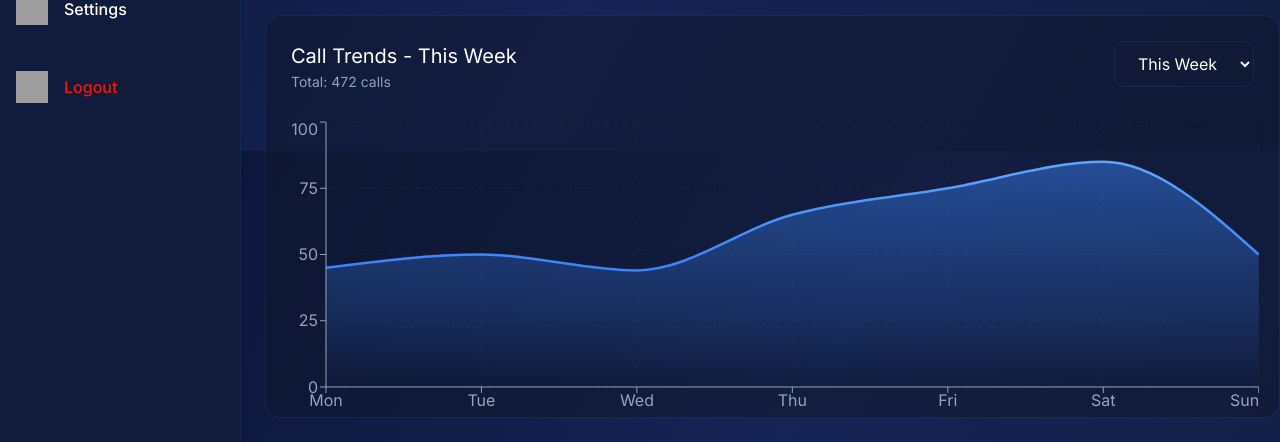
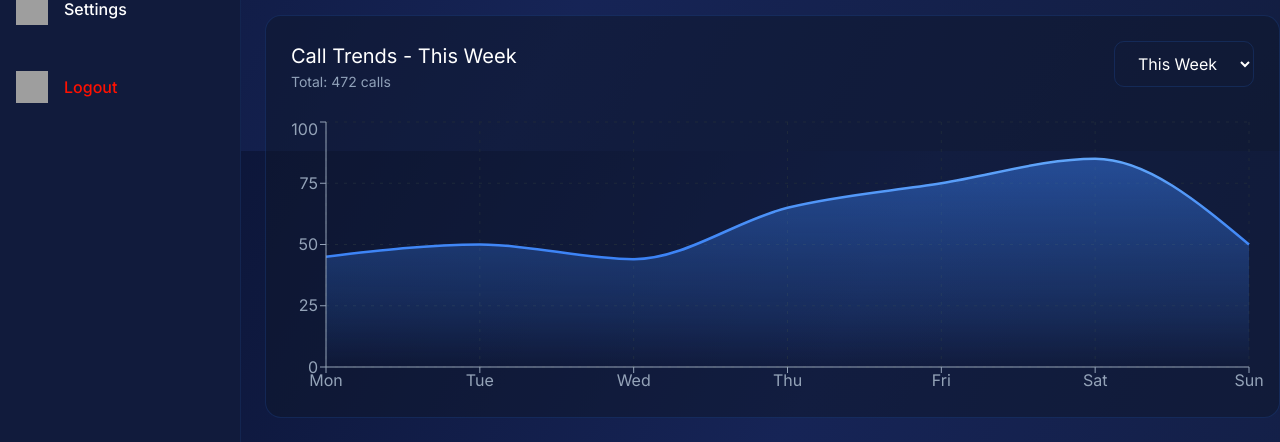
Before and after one commit to riponmondalbd/Task-dashboard, a React (Vite) app: page / in a window 1280 px wide. Shown: the part 649-1091 px from the top of the page. Built offline with nearby package versions, Linux system fonts and the light colour scheme; grey boxes are pictures that could not be loaded.

Commit message:
re correct padding issue

```diff
--- a/src/components/NavContent/Dashboard/CallTrends.jsx
+++ b/src/components/NavContent/Dashboard/CallTrends.jsx
@@ -74,11 +74,11 @@ const CallTrends = () => {
       {/* chart section */}
       <div>
         <AreaChart
-          width={"98%"}
+          width={"100%"}
           height={300}
           responsive={true}
           data={data}
-          margin={{ top: 5, right: 0, left: 0, bottom: 0 }}
+          margin={{ top: 5, right: 30, left: 0, bottom: 20 }}
         >
           {/* gradients logic */}
           <defs>
```
